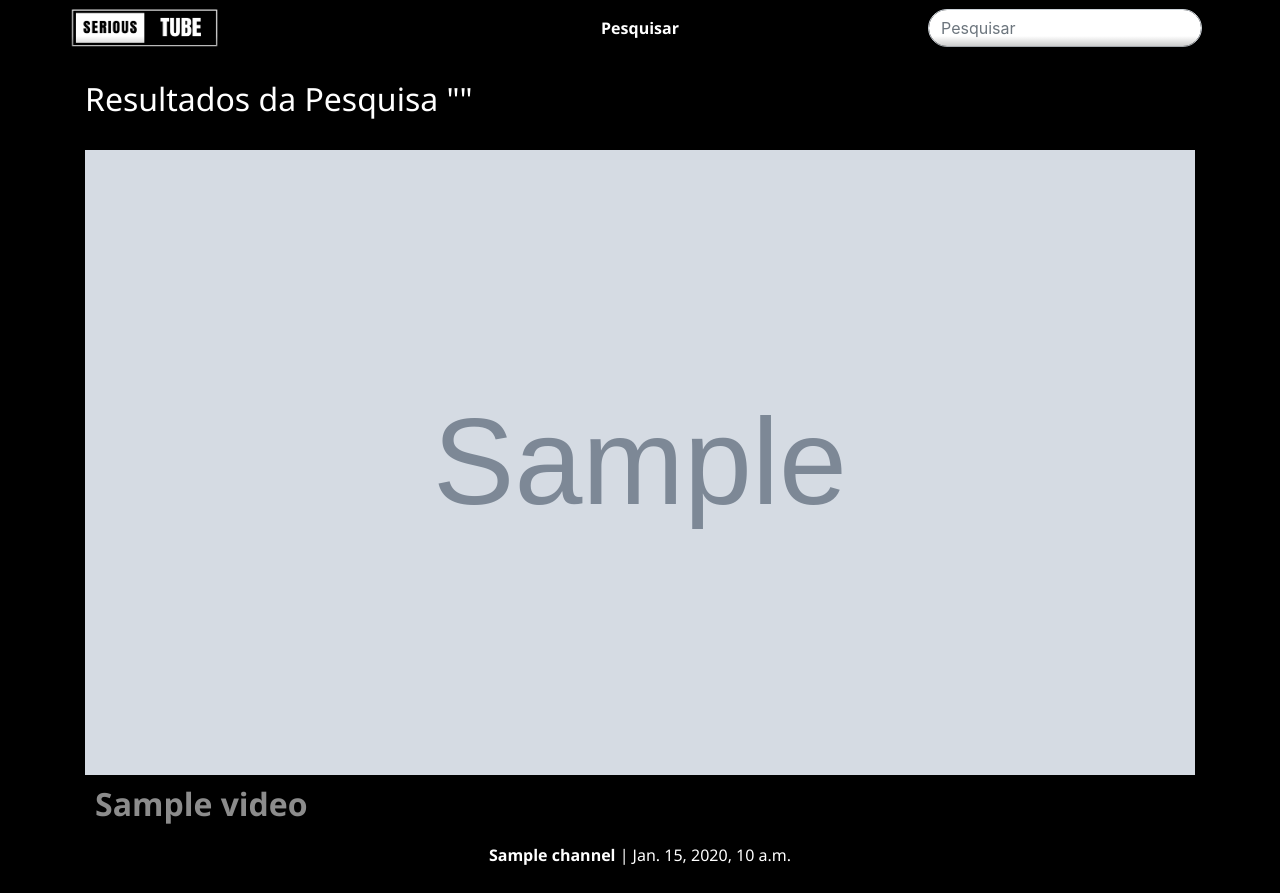
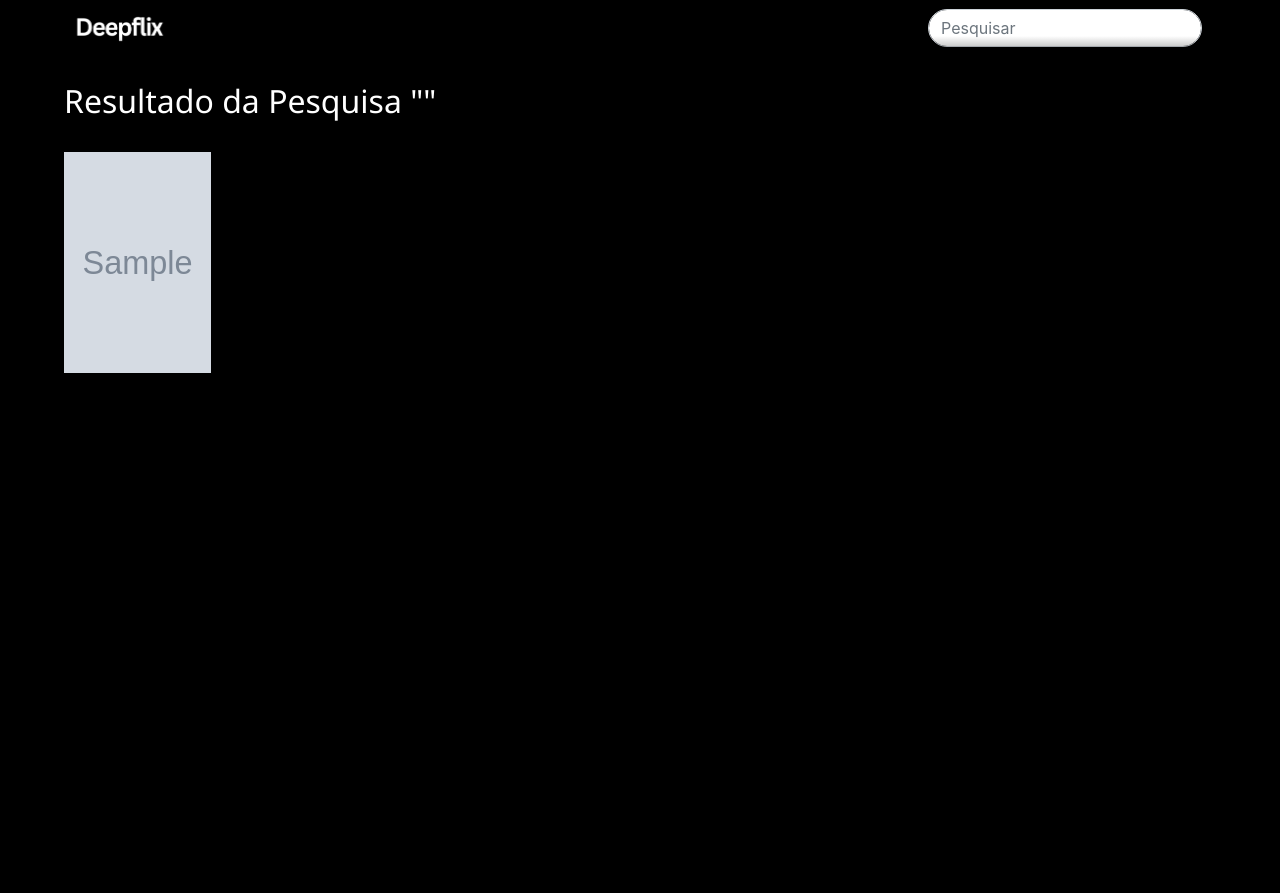
Before and after one commit to mattsimoessilva/restore-youtube-app, a Django app: page /search/ in a window 1280 px wide. After the commit the page ends 373 px from the top, so only its background shows below. Run offline with Django 4.2, Linux system fonts and the light colour scheme; tables that the repository leaves empty hold one stand-in row (values such as "Sample post"); grey boxes marked "Sample" are stand-in pictures; some libraries are stand-ins or nearby versions.

Commit message:
Movie frontend

```diff
--- a/meu_projeto/meu_aplicativo/models.py
+++ b/meu_projeto/meu_aplicativo/models.py
@@ -11,6 +11,8 @@ class Video(models.Model):
     channel = models.ForeignKey(Channel, on_delete=models.CASCADE)  # Chave estrangeira para o canal
     url = models.URLField()
     thumbnail = models.URLField()
+    wallpaper = models.URLField()
+    logo = models.URLField()
     published_date = models.DateTimeField()
 
     def __str__(self):
--- a/meu_projeto/meu_aplicativo/templates/base.html
+++ b/meu_projeto/meu_aplicativo/templates/base.html
@@ -2,7 +2,7 @@
 <!DOCTYPE html>
 <html>
     <head>
-        <title>SeriousTube</title>
+        <title>Deepflix</title>
         <!-- inclua seus estilos e scripts aqui -->
         <link rel="stylesheet" href="https://stackpath.bootstrapcdn.com/bootstrap/4.5.2/css/bootstrap.min.css">
         <link rel="stylesheet" href="{% static 'styles.css' %}">
@@ -16,7 +16,6 @@
     {% endblock %}
 
     <!-- inclua seus scripts aqui -->
-    <script src="https://code.jquery.com/jquery-3.5.1.slim.min.js"></script>
     <script src="https://cdn.jsdelivr.net/npm/@popperjs/core@2.5.4/dist/umd/popper.min.js"></script>
     <script src="https://stackpath.bootstrapcdn.com/bootstrap/4.5.2/js/bootstrap.min.js"></script>
 </body>
--- a/meu_projeto/meu_aplicativo/templates/search_videos.html
+++ b/meu_projeto/meu_aplicativo/templates/search_videos.html
@@ -7,12 +7,6 @@
         <a href="{% url 'lista_videos' %}">
             <img src="{% static 'logo.png' %}" class="logo" alt="Logo">
         </a>
-
-        <div class="d-flex align-items-center justify-content-center position-absolute top-50 start-50 translate-middle" style="left: 50%; transform: translate(-50%, -50%); top: 50%;">
-            <a id="page-title">
-                {{ titulo }}
-            </a>
-        </div>
         <div class="ml-auto"> <!-- Mantém a barra de pesquisa no canto direito -->
             <form class="form-inline" action="{% url 'search_videos' %}" method="get">
                 <input class="form-control mr-sm-2 rounded-pill" type="search" placeholder="Pesquisar" aria-label="Pesquisar" name="q">
@@ -21,28 +15,18 @@
     </div>
 </nav>
 
-<div class="container mt-4">
-    <h2>Resultados da Pesquisa "{{ query }}"</h2>
+<div class="my-container">
+    <h2>Resultado da Pesquisa "{{ query }}"</h2>
     <br>
-    <div class="video-grid">
+    <div class="video-grid" id="video-grid">
         {% for video in videos %}
-            {% with video_id=video.id.videoId %}
             <div class="video-card">
-                    <a href="{% url 'video_player' video_id=video.id %}" class="card-link">
+                <a href="{% url 'video_player' video.id %}" class="card-link">
                     <div class="video-thumbnail">
                         <img src="{{ video.thumbnail }}" alt="Thumbnail">
                     </div>
                 </a>
-                        <div class="video-info">
-                            <h2 class="video-title" id="test">{{ video.title }}</h2>
-                        <div class="channel-info">
-                            <div class="channel-info">
-                                <a href="{% url 'channel_page' video.channel.id %}"><p><b>{{ video.channel }}</a></b> | {{ video.published_date }}</p>
             </div>
-                        </div>
-                    </div>
-                </div>
-            {% endwith %}
         {% endfor %}
     </div>
 </div>
--- a/meu_projeto/meu_aplicativo/views.py
+++ b/meu_projeto/meu_aplicativo/views.py
@@ -5,6 +5,40 @@ from datetime import datetime
 from django.db.models import Q
 import random
 from random import sample
+from django.http import JsonResponse
+from django.core.paginator import Paginator, EmptyPage
+from django.urls import reverse
+from random import choice
+
+def load_more_videos(request):
+    # Get the page number from the AJAX request
+    page = int(request.GET.get('page', 1))
+    videos_per_page = 12
+
+    # Use Django's Paginator to handle pagination
+    all_videos = Video.objects.all()
+    print(len(all_videos))
+    paginator = Paginator(all_videos, videos_per_page)
+
+    # Get the videos for the requested page
+    while True:
+        try:
+            videos = paginator.page(page)
+            if videos:
+                break
+            else:
+                page += 1
+        except EmptyPage:
+            # If the page is out of range, return an empty list
+            videos = []
+            break
+
+    # Serialize the videos to JSON
+    video_data = [{'title': video.title, 'thumbnail': video.thumbnail, 'url': reverse('video_player',  args=[video.id]), 'channel_url': reverse('channel_page', args=[video.channel.id]), 'channel': video.channel.name, 'published_date': video.published_date} for video in videos]
+
+    # Return the video data as JSON response
+    return JsonResponse({'videos': video_data})
+
 
 def lista_videos(request):
     """
@@ -16,11 +50,15 @@ def lista_videos(request):
     # Get a random sample of videos (up to the number of available videos)
     random_videos = sample(list(all_videos), min(12, len(all_videos)))
 
+    # Select a random video from the list
+    random_video = choice(all_videos)
+
     # Shuffle the list of random videos to display them in a random order
     random.shuffle(random_videos)
 
     titulo = "Em Destaque"
     context = {
+        'random_video': random_video,
         'videos': random_videos,
         'titulo': titulo,
     }
--- a/meu_projeto/meu_projeto/settings.py
+++ b/meu_projeto/meu_projeto/settings.py
@@ -26,7 +26,7 @@ SECRET_KEY = 'django-insecure-mx9skj%x&5p%td8-a0l7q9^^#f-vk*49#cy_4g_$@v#_g@cxfj
 # SECURITY WARNING: don't run with debug turned on in production!
 DEBUG = True
 
-ALLOWED_HOSTS = ['mattsimoessilva.pythonanywhere.com', 'localhost']
+ALLOWED_HOSTS = ['mattsimoessilva.pythonanywhere.com', 'localhost', 'a23b-2804-14d-3c83-803e-8165-d36d-1395-a2b8.ngrok-free.app']
 
 STATICFILES_DIRS = [
     os.path.join(BASE_DIR, 'static')
--- a/meu_projeto/meu_projeto/urls.py
+++ b/meu_projeto/meu_projeto/urls.py
@@ -1,5 +1,5 @@
 from django.urls import path
-from meu_aplicativo.views import lista_videos, search_videos, video_player, channel_page  # Import the channel_page view
+from meu_aplicativo.views import lista_videos, search_videos, video_player, channel_page, load_more_videos  # Import the channel_page view
 from django.conf.urls.static import static
 from django.conf import settings
 from django.contrib import admin
@@ -9,5 +9,6 @@ urlpatterns = [
     path('search/', search_videos, name='search_videos'),
     path('videos/', lista_videos, name='lista_videos'),
     path('player/<str:video_id>/', video_player, name='video_player'),
-    path('channel/<int:channel_id>/', channel_page, name='channel_page'),  # Use the appropriate parameter type (int or str) for channel_id
+    path('channel/<int:channel_id>/', channel_page, name='channel_page'),
+    path('load_more_videos/', load_more_videos, name='load_more_videos'),
 ] + static(settings.STATIC_URL, document_root=settings.STATIC_ROOT)
--- a/meu_projeto/static/styles.css
+++ b/meu_projeto/static/styles.css
@@ -4,8 +4,45 @@
 }
 
 .logo {
-  width: 150px;
+  width: 100px;
   height: 40px;
+}
+
+.random-video-wallpaper {
+  position: relative;
+  width: 100%;
+  height: 350px;
+  overflow: hidden;
+}
+
+.wallpaper-image {
+  width: 100%; /* Set the width of the image to 100% to stretch it */
+  height: auto; /* Allow the height to adjust automatically */
+}
+
+.text-overlay {
+  position: absolute;
+  top: 0;
+  left: 0;
+  width: 100%;
+  height: 100%;
+  background-color: rgba(0, 0, 0, 0.5);
+  color: white;
+  display: flex;
+  align-items: center;
+  justify-content: center;
+  box-shadow: 0 0 10px rgba(0, 0, 0, 0.5);
+}
+
+.text-overlay .logo-image {
+  position: absolute;
+  top: 50%;
+  left: 50%;
+  transform: translate(-50%, -50%);
+  max-width: 50%;
+  max-height: 50%;
+  width: auto;
+  height: auto;
 }
 
 body {
@@ -54,9 +91,13 @@ p, h2, a, b, h3 {
   background: linear-gradient(to top, rgba(0, 0, 0, 0.4) 0%, rgba(0, 0, 0, 0) 100%);
 }
 
+.my-container {
+  padding: 2% 5% 5% 5%;
+}
+
 .video-grid {
     display: grid;
-    grid-template-columns: repeat(auto-fit, minmax(300px, 1fr));
+    grid-template-columns: repeat(7, 1fr); /* 7 videos per row */
     gap: 20px;
 }
 
@@ -69,7 +110,7 @@ p, h2, a, b, h3 {
 .video-thumbnail {
   position: relative;
   height: 0;
-    padding-bottom: 56.25%;
+  padding-bottom: 150%; /* 9:16 aspect ratio */
 }
 
 .video-thumbnail img {
```
Also changed, not shown: meu_projeto/meu_aplicativo/templates/lista_videos.html (+15 -15 lines), meu_projeto/meu_aplicativo/templates/player.html (+4 -57 lines), meu_projeto/meu_aplicativo/migrations/0006_video_wallpaper.py (added), meu_projeto/meu_aplicativo/migrations/0007_video_logo.py (added), meu_projeto/static/favicon.ico (added), meu_projeto/static/logo.png. Lines whose indentation alone changed are shown as unchanged.
